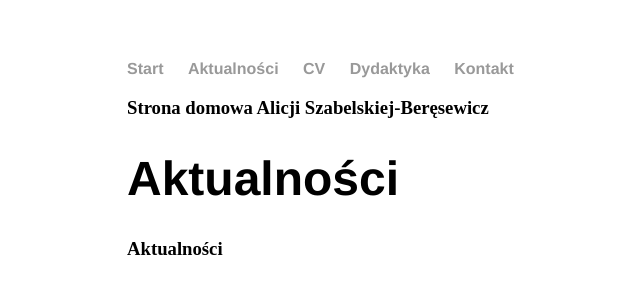
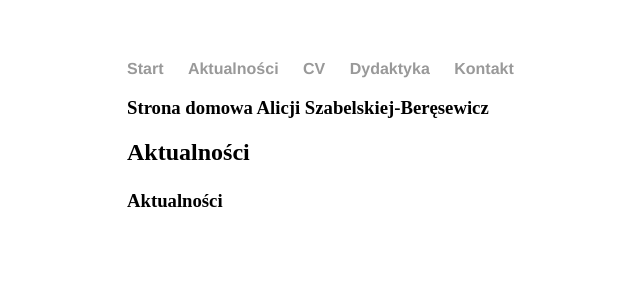
Before and after one commit to alicjaszabelska/alicjaszabelska.github.io, a Jekyll site: the page built from aktualnosci/index.md, in a window 1280 px wide. Shown: the top 300 px of the page, without its empty margins (65-705 px from the left). Built offline with Jekyll 4.4.1, drawn with Linux system fonts in a browser that asks for light colours.

Commit message:
Update aktualnosci.html

```diff
--- a/_layouts/aktualnosci.html
+++ b/_layouts/aktualnosci.html
@@ -1,9 +1,24 @@
 ---
 layout: default
 ---
-<h1>{{ page.title }}</h1>
-<p class="meta">{{ page.date | date_to_string }}</p>
+<div class="page-header">
+  <h2>{{page.title}}</h2>
+  <p class="post-date">{{ page.date | date_to_string }}</p>
+</div>
 
-<div class="post">
-  {{ content }}
+<div class="post-body">
+{{ content }}
+
+<!--
+{% if page.tags %}
+<p> Tagged: {{ page.tags | array_to_sentence_string }}. </p>
+{% endif %}
+-->
+
+{% if page.external-url %}
+  {% assign url = page.external-url | split: '/' %}
+  <p>Quoted from: <a href="{{ page.external-url }}">{{ url[2] }}</a>. </p>
+{% endif %}
+
+
 </div>
```
